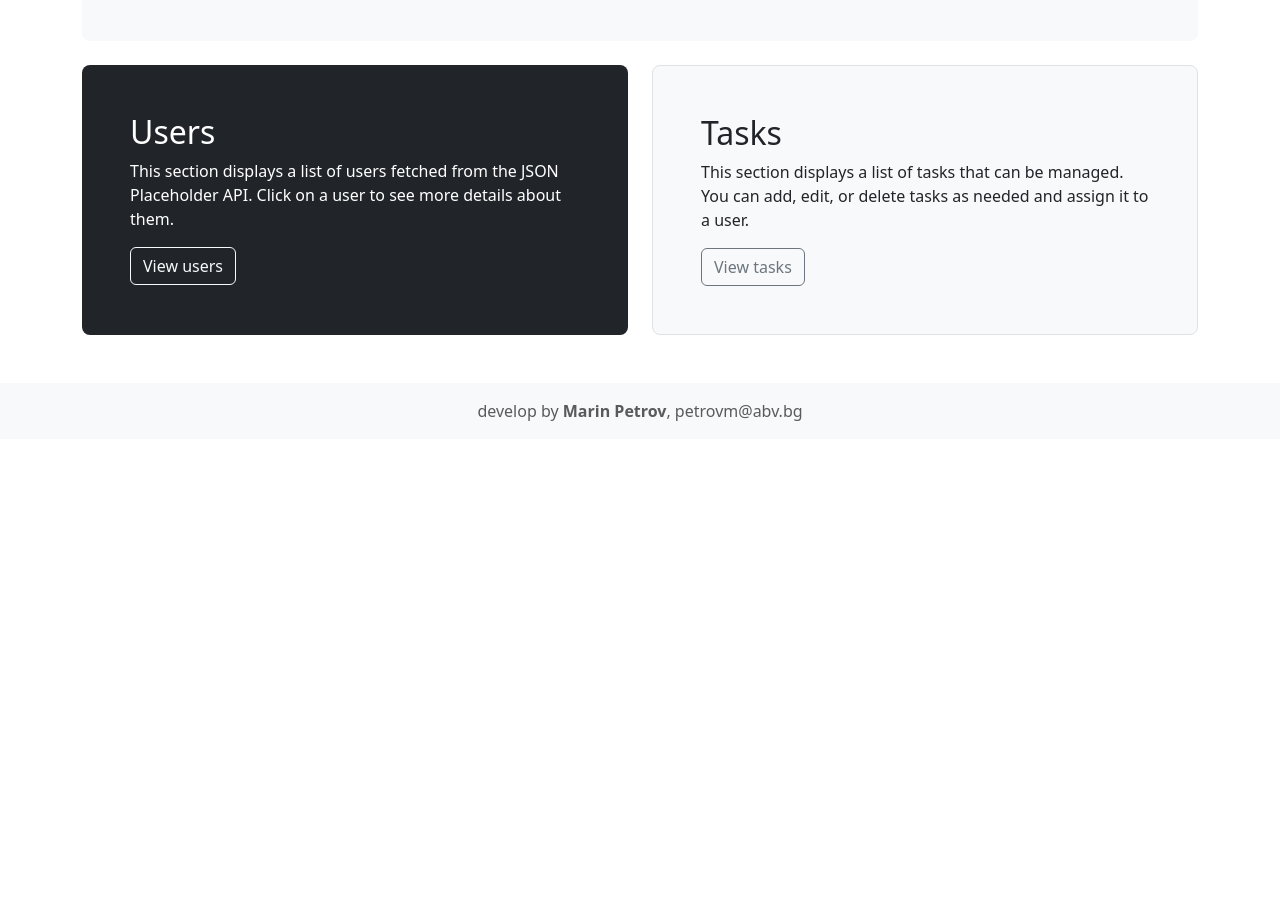
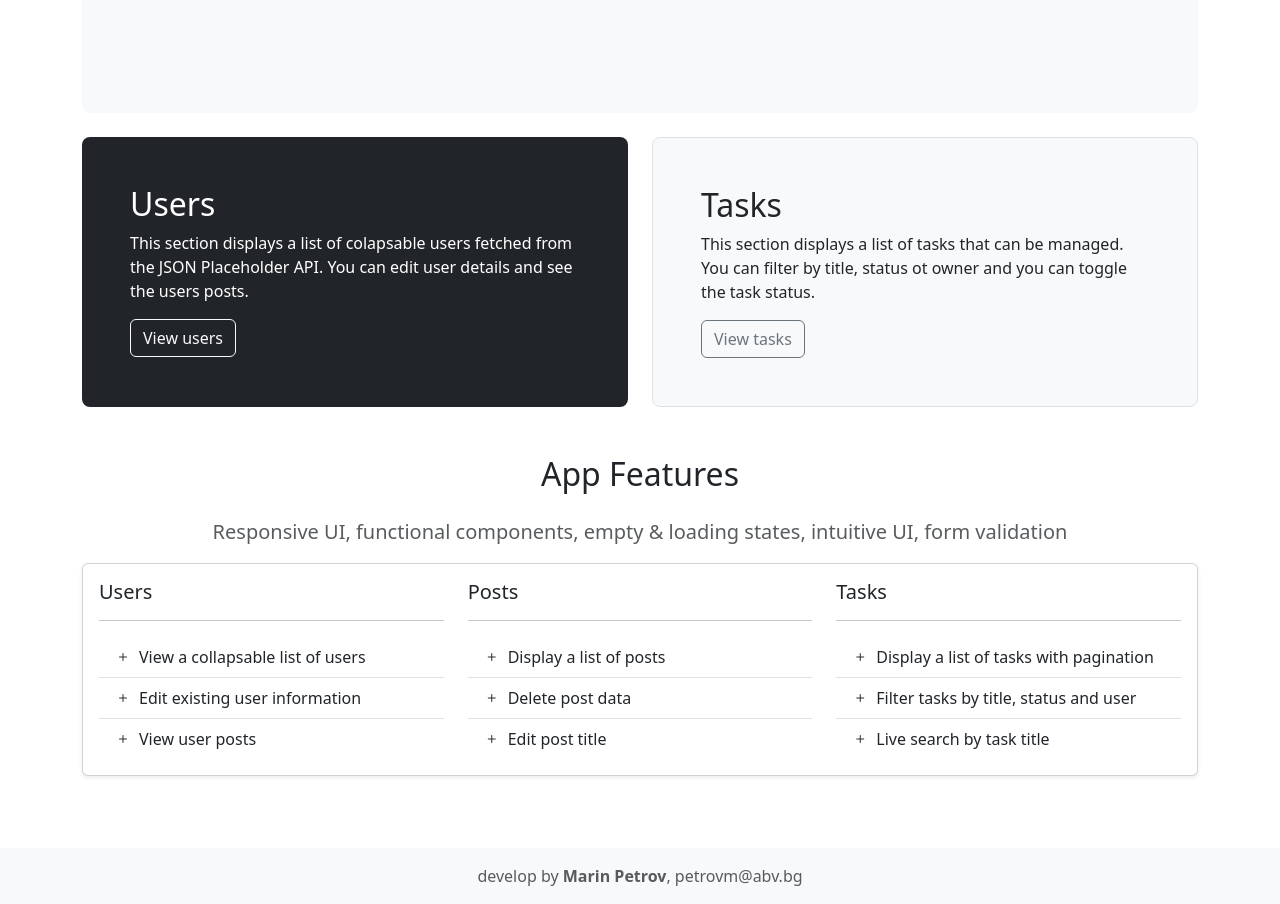
Before and after one commit to pmdstudio/react-users, a React (Vite) app: page / in a window 1280 px wide. Shown: the part 481-1385 px from the top of the page. Before the commit the page ends 920 px from the top, so only its background shows below. Built offline with nearby package versions, Linux system fonts and the light colour scheme.

Commit message:
Code refactor: improve Home UI

```diff
--- a/src/App.tsx
+++ b/src/App.tsx
@@ -1,8 +1,9 @@
 import React from "react";
-import { Routes, Route, Link } from "react-router-dom";
-import { Home, UsersPage, UserInfoPage, TasksPage } from "./pages";
+import { Link } from "react-router-dom";
+import AppRoutes from "./routes/AppRoutes";
+import { Breadcrumbs } from "./components";
 
-function App() {
+const App = () => {
 	return (
 		<>
 			<nav className='navbar navbar-expand-lg navbar-dark bg-dark px-3'>
@@ -21,15 +22,9 @@ function App() {
 				</div>
 			</nav>
 
-			<div className='container flex flex-grow-1 py-5'>
-				<Routes>
-					<Route path='/' element={<Home />} />
-					<Route path='/users'>
-						<Route index element={<UsersPage />} />
-						<Route path=':userId' element={<UserInfoPage />} />
-					</Route>
-					<Route path='/tasks' element={<TasksPage />} />
-				</Routes>
+			<div className='container position-relative overflow-hidden flex flex-grow-1 py-5'>
+				<Breadcrumbs />
+				<AppRoutes />
 			</div>
 
 			<footer className='footer mt-auto py-3 bg-body-tertiary'>
@@ -41,6 +36,6 @@ function App() {
 			</footer>
 		</>
 	);
-}
+};
 
 export default App;
--- a/src/index.tsx
+++ b/src/index.tsx
@@ -1,14 +1,16 @@
-import React from "react";
-import ReactDOM from "react-dom/client";
-import App from "./App";
+import React, { StrictMode } from "react";
+import { createRoot } from "react-dom/client";
 import "bootstrap/dist/css/bootstrap.min.css";
 import "bootstrap/dist/js/bootstrap.bundle.min.js";
 import "bootstrap-icons/font/bootstrap-icons.min.css";
 import { BrowserRouter } from "react-router-dom";
 
-const root = ReactDOM.createRoot(document.getElementById("root")!);
-root.render(
-	<BrowserRouter>
-		<App />
-	</BrowserRouter>
+import App from "./App";
+
+createRoot(document.getElementById("root")!).render(
+	<StrictMode>
+		<BrowserRouter>
+			<App />
+		</BrowserRouter>
+	</StrictMode>
 );
--- a/src/pages/Home.tsx
+++ b/src/pages/Home.tsx
@@ -1,29 +1,113 @@
-import React from 'react'
-import TasksBlock from './tasks/components/TasksBlock';
-import UsersBlock from './users/components/UsersBlock';
+import React from "react";
+import TasksBlock from "./tasks/components/TasksBlock";
+import UsersBlock from "./users/components/UsersBlock";
 
 const Home: React.FC = () => {
 	return (
 		<>
-      <div className="p-5 mb-4 bg-body-tertiary rounded-3">
-        <div className="container-fluid py-5">
-          <h1 className="display-5 fw-bold">Welcome</h1>
-          <p className="col-md-8 fs-4">
-            This is a simple users list application built with React + TypeScript, Bootstrap fo UI and JSON Placeholder for API testing and prototyping. You can view the list of users, their details, and navigate through different pages.
+			<div className='p-5 mb-4 bg-body-tertiary rounded-3'>
+				<div className='container-fluid py-5'>
+					<h1 className='display-5 fw-bold'>Welcome</h1>
+					<p className='col-md-8 fs-4'>
+						This is a simple users list application built with React
+						+ TypeScript, Bootstrap fo UI and JSON Placeholder for
+						API testing and prototyping. You can view the list of
+						users, their details, and navigate through different
+						pages.
 					</p>
 				</div>
 			</div>
 
-      <div className="row align-items-md-stretch">
-        <div className="col-md-6">
+			<div className='row align-items-md-stretch mb-4'>
+				<div className='col-md-6'>
 					<UsersBlock />
 				</div>
-        <div className="col-md-6">
+				<div className='col-md-6'>
 					<TasksBlock />
+				</div>
+			</div>
+
+			<div className='row align-items-md-stretch my-4'>
+				<div className='col'>
+					<h2 className='card-title text-center p-4'>App Features</h2>
+					<p className='lead text-muted text-center'>
+						Responsive UI, functional components, empty & loading
+						states, intuitive UI, form validation
+					</p>
+					<div className='card shadow-sm'>
+						<div className='card-body'>
+							<div className='row'>
+								<div className='col-md-4'>
+									<h5>
+										Users
+										<hr />
+									</h5>
+									<ul className='list-group list-group-flush'>
+										<li className='list-group-item'>
+											<i className='bi bi-plus me-2' />
+											View a collapsable list of users
+										</li>
+										<li className='list-group-item'>
+											<i className='bi bi-plus me-2' />
+											Edit existing user information
+										</li>
+										<li className='list-group-item'>
+											<i className='bi bi-plus me-2' />
+											View user posts
+										</li>
+									</ul>
+								</div>
+								<div className='col-md-4'>
+									<h5>
+										Posts
+										<hr />
+									</h5>
+									<ul className='list-group list-group-flush'>
+										<li className='list-group-item'>
+											<i className='bi bi-plus me-2' />
+											Display a list of posts
+										</li>
+										<li className='list-group-item'>
+											<i className='bi bi-plus me-2' />
+											Delete post data
+										</li>
+										<li className='list-group-item'>
+											<i className='bi bi-plus me-2' />
+											Edit post title
+										</li>
+									</ul>
+								</div>
+								{/* Task Features */}
+
+								<div className='col-md-4'>
+									<h5>
+										Tasks
+										<hr />
+									</h5>
+									<ul className='list-group list-group-flush'>
+										<li className='list-group-item'>
+											<i className='bi bi-plus me-2' />
+											Display a list of tasks with
+											pagination
+										</li>
+										<li className='list-group-item'>
+											<i className='bi bi-plus me-2' />
+											Filter tasks by title, status and
+											user
+										</li>
+										<li className='list-group-item'>
+											<i className='bi bi-plus me-2' />
+											Live search by task title
+										</li>
+									</ul>
+								</div>
+							</div>
+						</div>
+					</div>
 				</div>
 			</div>
 		</>
 	);
-}
+};
 
 export default Home;
--- a/src/pages/tasks/TasksPage.tsx
+++ b/src/pages/tasks/TasksPage.tsx
@@ -1,4 +1,4 @@
-import { Breadcrumbs, Loading } from "../../components";
+import { Loading } from "../../components";
 import { useTasksManager } from "../../hooks";
 import React, { useEffect } from "react";
 import TasksFilter from "./components/TasksFilter";
@@ -42,7 +42,6 @@ const TasksPage: React.FC = () => {
 
 	return (
 		<>
-			<Breadcrumbs />
 			<div className='container position-relative h-100'>
 				{loadingTasks && <Loading text='Loading tasks' />}
 				{!loadingTasks && (
--- a/src/pages/tasks/components/TasksBlock.tsx
+++ b/src/pages/tasks/components/TasksBlock.tsx
@@ -1,14 +1,16 @@
-import React from 'react';
-import { Link } from 'react-router-dom';
+import React from "react";
+import { Link } from "react-router-dom";
 
 const TasksBlock: React.FC = () => {
 	return (
-          <div className="h-100 p-5 bg-body-tertiary border rounded-3">
+		<div className='h-100 p-5 bg-body-tertiary border rounded-3'>
 			<h2>Tasks</h2>
 			<p>
-              This section displays a list of tasks that can be managed. You can add, edit, or delete tasks as needed and assign it to a user.
+				This section displays a list of tasks that can be managed. You
+				can filter by title, status ot owner and you can toggle the task
+				status.
 			</p>
-            <Link to="/tasks" className="btn btn-outline-secondary">
+			<Link to='/tasks' className='btn btn-outline-secondary'>
 				View tasks
 			</Link>
 		</div>
--- a/src/pages/users/UserInfoPage.tsx
+++ b/src/pages/users/UserInfoPage.tsx
@@ -4,7 +4,7 @@ import { User } from "../../types";
 import UserPosts from "./components/UserPosts";
 import UserInfo from "./components/UserInfo";
 import UserEdit from "./components/UserEdit";
-import { Breadcrumbs, Loading } from "../../components";
+import { Loading } from "../../components";
 
 const UserInfoPage = () => {
 	const { userInfo, loadingUserInfo, errorUserInfo } = useUserInfo();
@@ -38,7 +38,6 @@ const UserInfoPage = () => {
 
 	return (
 		<>
-			<Breadcrumbs />
 			<div className='container position-relative'>
 				{(loadingUserInfo || loadingPosts) && <Loading />}
 				<div className='row'>
--- a/src/pages/users/UsersPage.tsx
+++ b/src/pages/users/UsersPage.tsx
@@ -1,7 +1,7 @@
 import React, { useEffect, useState } from "react";
 import { useUsersManager } from "../../hooks";
 import UsersTable from "./components/UsersTable";
-import { Breadcrumbs, Loading } from "../../components";
+import { Loading } from "../../components";
 import { User } from "../../types";
 
 const UsersPage: React.FC = () => {
@@ -27,7 +27,6 @@ const UsersPage: React.FC = () => {
 
 	return (
 		<>
-			<Breadcrumbs />
 			<div className='container position-relative h-100'>
 				{loadingUsers && <Loading text='Loading users ...' />}
 				<UsersTable users={usersList} onChange={updateUsersList} />
--- a/src/pages/users/components/UsersBlock.tsx
+++ b/src/pages/users/components/UsersBlock.tsx
@@ -6,8 +6,9 @@ const UsersBlock: React.FC = () => {
 		<div className='h-100 p-5 text-bg-dark rounded-3'>
 			<h2>Users</h2>
 			<p>
-				This section displays a list of users fetched from the JSON
-				Placeholder API. Click on a user to see more details about them.
+				This section displays a list of colapsable users fetched from
+				the JSON Placeholder API. You can edit user details and see the
+				users posts.
 			</p>
 			<Link to='/users' className='btn btn-outline-light'>
 				View users
--- /dev/null
+++ b/src/routes/AppRoutes.tsx
@@ -0,0 +1,25 @@
+import React, { lazy, Suspense } from "react";
+import { Routes, Route } from "react-router-dom";
+
+// loaded pages async
+const Home = lazy(() => import("../pages/Home"));
+const UsersPage = lazy(() => import("../pages/users/UsersPage"));
+const UserInfoPage = lazy(() => import("../pages/users/UserInfoPage"));
+const TasksPage = lazy(() => import("../pages/tasks/TasksPage"));
+
+const AppRoutes = () => {
+	return (
+		<Suspense>
+			<Routes>
+				<Route path='/' element={<Home />} />
+				<Route path='/users'>
+					<Route index element={<UsersPage />} />
+					<Route path=':userId' element={<UserInfoPage />} />
+				</Route>
+				<Route path='/tasks' element={<TasksPage />} />
+			</Routes>
+		</Suspense>
+	);
+};
+
+export default AppRoutes;
```
Also changed, not shown: src/pages/users/components/UsersTable.tsx (+5 -3 lines). Lines whose indentation alone changed are shown as unchanged.
